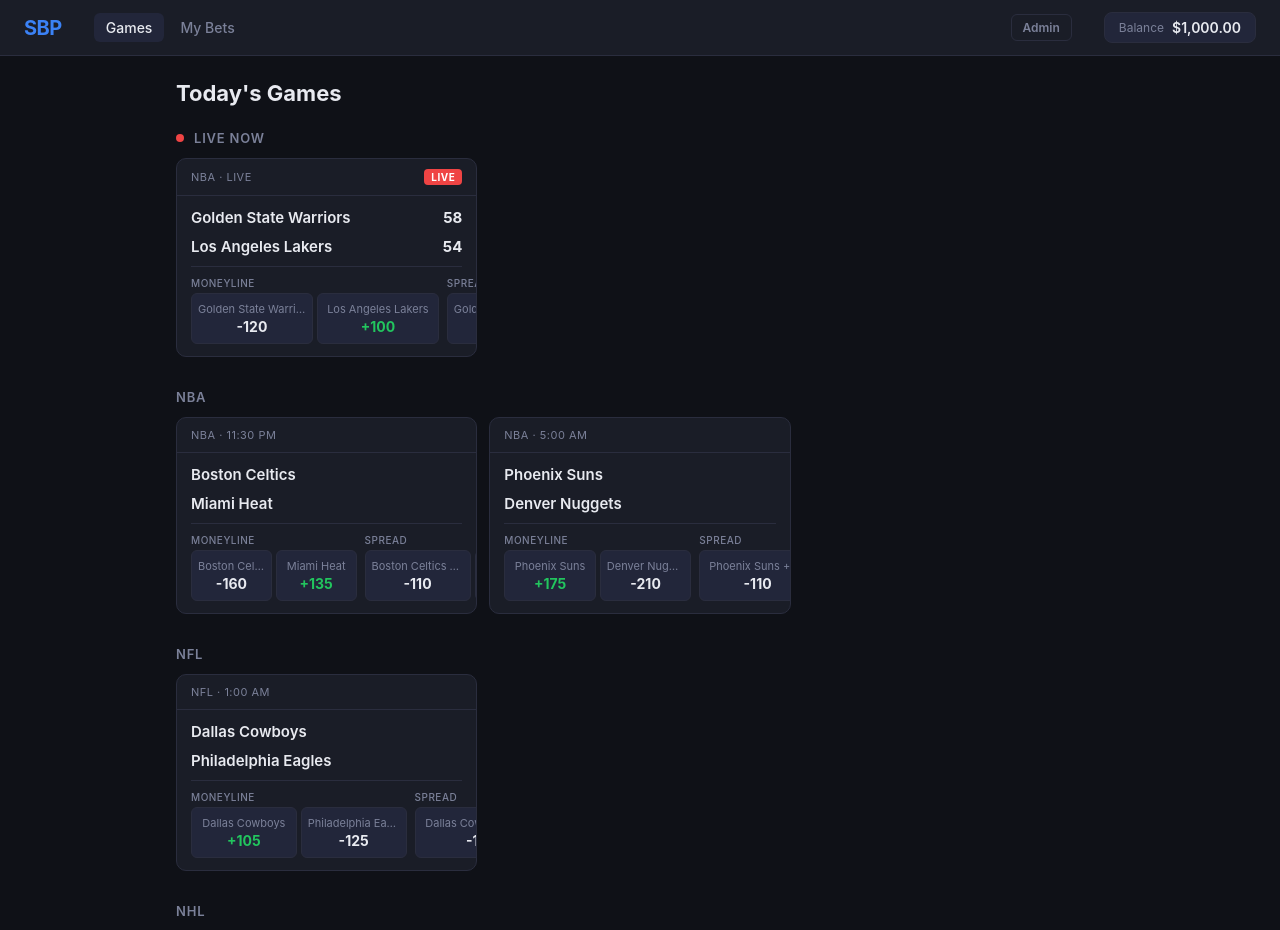
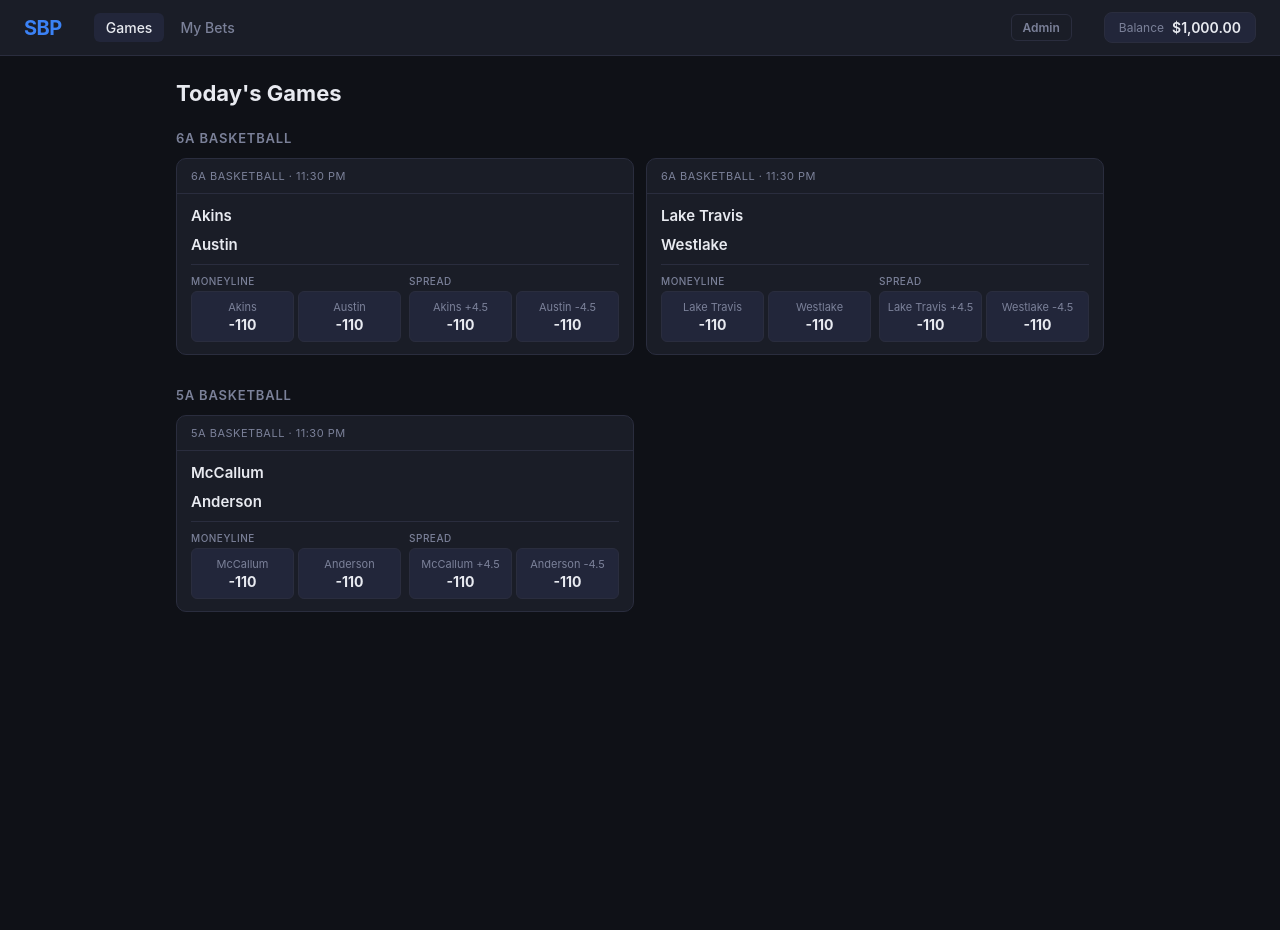
Before and after one commit to LukeMcB1128/sports-betting-platform, a React (Create React App) app in the folder apps/web/: page / in a window 1280 px wide. Shown: the top 930 px of the page. After the commit the page ends 800 px from the top, so only its background shows below. Built offline with nearby package versions, Linux system fonts and the light colour scheme.

Commit message:
Update home and basegamelayout.md
Home has updated game grid, mock games, and sport order(not implemented yet)
Base game layout updated to add a note about naming

```diff
--- a/apps/web/src/pages/Home.tsx
+++ b/apps/web/src/pages/Home.tsx
@@ -5,91 +5,54 @@
 import GameCard from '../components/GameCard';
 
 const MOCK_GAMES: Game[] = [
-  {
-    id: '1',
-    sport: 'basketball',
-    league: 'NBA',
-    awayTeam: 'Boston Celtics',
-    homeTeam: 'Miami Heat',
+  {id: '1',
+    sport: 'Basketball',
+    league: '6A Basketball',
+    awayTeam: 'Akins',
+    homeTeam: 'Austin',
     startTime: new Date(Date.now() + 1000 * 60 * 90).toISOString(),
     status: 'upcoming',
     odds: {
-      moneyline: { away: -160, home: +135 },
+      moneyline: { away: -110, home: -110},
       spread: {
-        away: { line: -3.5, juice: -110 },
-        home: { line: +3.5, juice: -110 },
+        away: { line: +4.5, juice: -110 },
+        home: { line: -4.5, juice: -110 },
       },
     },
   },
-  {
-    id: '2',
-    sport: 'basketball',
-    league: 'NBA',
-    awayTeam: 'Golden State Warriors',
-    homeTeam: 'Los Angeles Lakers',
-    startTime: new Date(Date.now() - 1000 * 60 * 25).toISOString(),
-    status: 'live',
-    awayScore: 58,
-    homeScore: 54,
+  {id: '2',
+    sport: 'Basketball',
+    league: '6A Basketball',
+    awayTeam: 'Lake Travis',
+    homeTeam: 'Westlake',
+    startTime: new Date(Date.now() + 1000 * 60 * 90).toISOString(),
+    status: 'upcoming',
     odds: {
-      moneyline: { away: -120, home: +100 },
+      moneyline: { away: -110, home: -110},
       spread: {
-        away: { line: -1.5, juice: -110 },
-        home: { line: +1.5, juice: -110 },
+        away: { line: +4.5, juice: -110 },
+        home: { line: -4.5, juice: -110 },
       },
     },
   },
-  {
-    id: '3',
-    sport: 'football',
-    league: 'NFL',
-    awayTeam: 'Dallas Cowboys',
-    homeTeam: 'Philadelphia Eagles',
-    startTime: new Date(Date.now() + 1000 * 60 * 60 * 3).toISOString(),
+  {id: '3',
+    sport: 'Basketball',
+    league: '5A Basketball',
+    awayTeam: 'McCallum',
+    homeTeam: 'Anderson',
+    startTime: new Date(Date.now() + 1000 * 60 * 90).toISOString(),
     status: 'upcoming',
     odds: {
-      moneyline: { away: +105, home: -125 },
+      moneyline: { away: -110, home: -110},
       spread: {
-        away: { line: +2.5, juice: -110 },
-        home: { line: -2.5, juice: -110 },
+        away: { line: +4.5, juice: -110 },
+        home: { line: -4.5, juice: -110 },
       },
     },
-  },
-  {
-    id: '4',
-    sport: 'hockey',
-    league: 'NHL',
-    awayTeam: 'Toronto Maple Leafs',
-    homeTeam: 'New York Rangers',
-    startTime: new Date(Date.now() + 1000 * 60 * 60 * 5).toISOString(),
-    status: 'upcoming',
-    odds: {
-      moneyline: { away: +115, home: -135 },
-      spread: {
-        away: { line: +1.5, juice: -200 },
-        home: { line: -1.5, juice: +165 },
-      },
-    },
-  },
-  {
-    id: '5',
-    sport: 'basketball',
-    league: 'NBA',
-    awayTeam: 'Phoenix Suns',
-    homeTeam: 'Denver Nuggets',
-    startTime: new Date(Date.now() + 1000 * 60 * 60 * 7).toISOString(),
-    status: 'upcoming',
-    odds: {
-      moneyline: { away: +175, home: -210 },
-      spread: {
-        away: { line: +5.5, juice: -110 },
-        home: { line: -5.5, juice: -110 },
-      },
-    },
-  },
+  }
 ];
 
-const SPORT_ORDER = ['live', 'NBA', 'NFL', 'NHL'];
+const SPORT_ORDER = ['live', 'Basketball', 'Football', 'Soccer', 'Baseball'];
 
 type GroupedGames = { label: string; games: Game[] }[];
 
@@ -153,7 +116,7 @@
 
 const GameGrid = styled.div`
   display: grid;
-  grid-template-columns: repeat(auto-fill, minmax(300px, 1fr));
+  grid-template-columns: repeat(auto-fill, minmax(350px, 1fr));
   gap: 12px;
 `;
 
```
Also changed, not shown: apps/web/src/pages/BaseGameLayout.md (+1 -0 lines).
